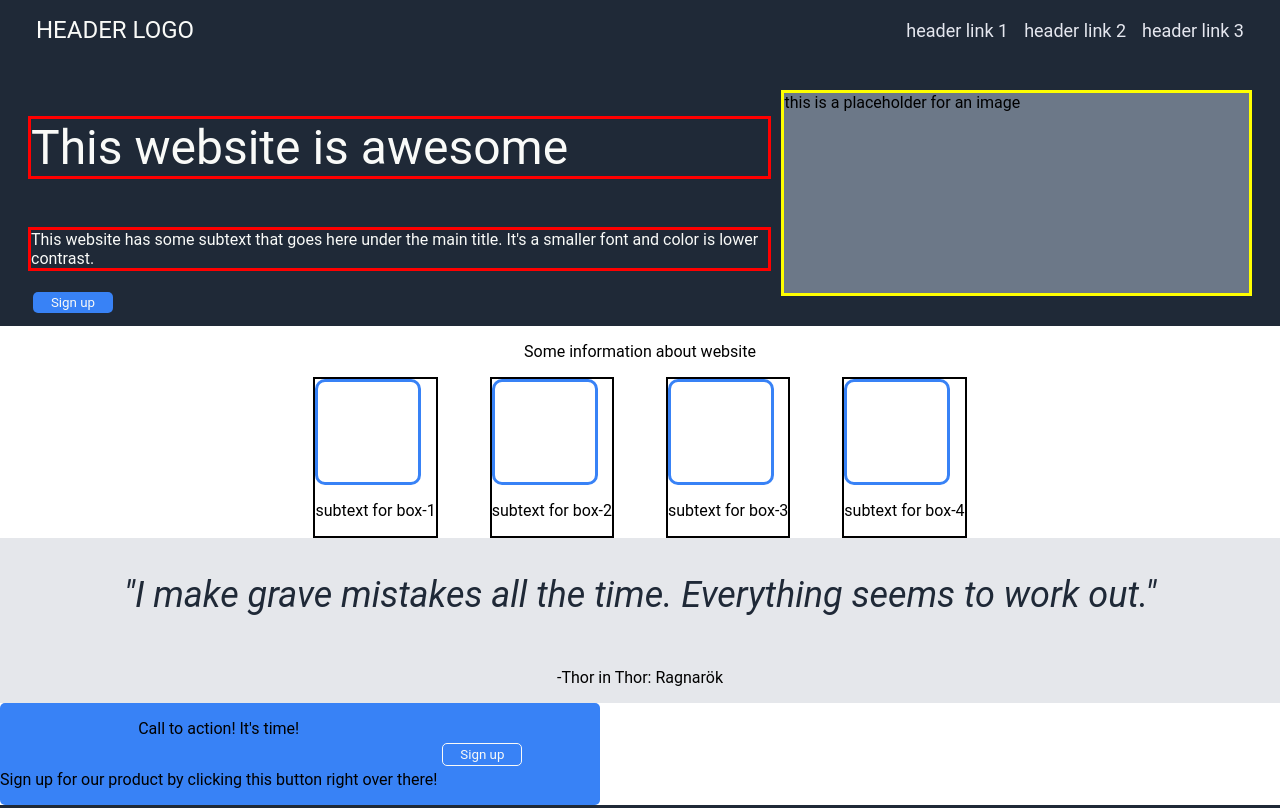
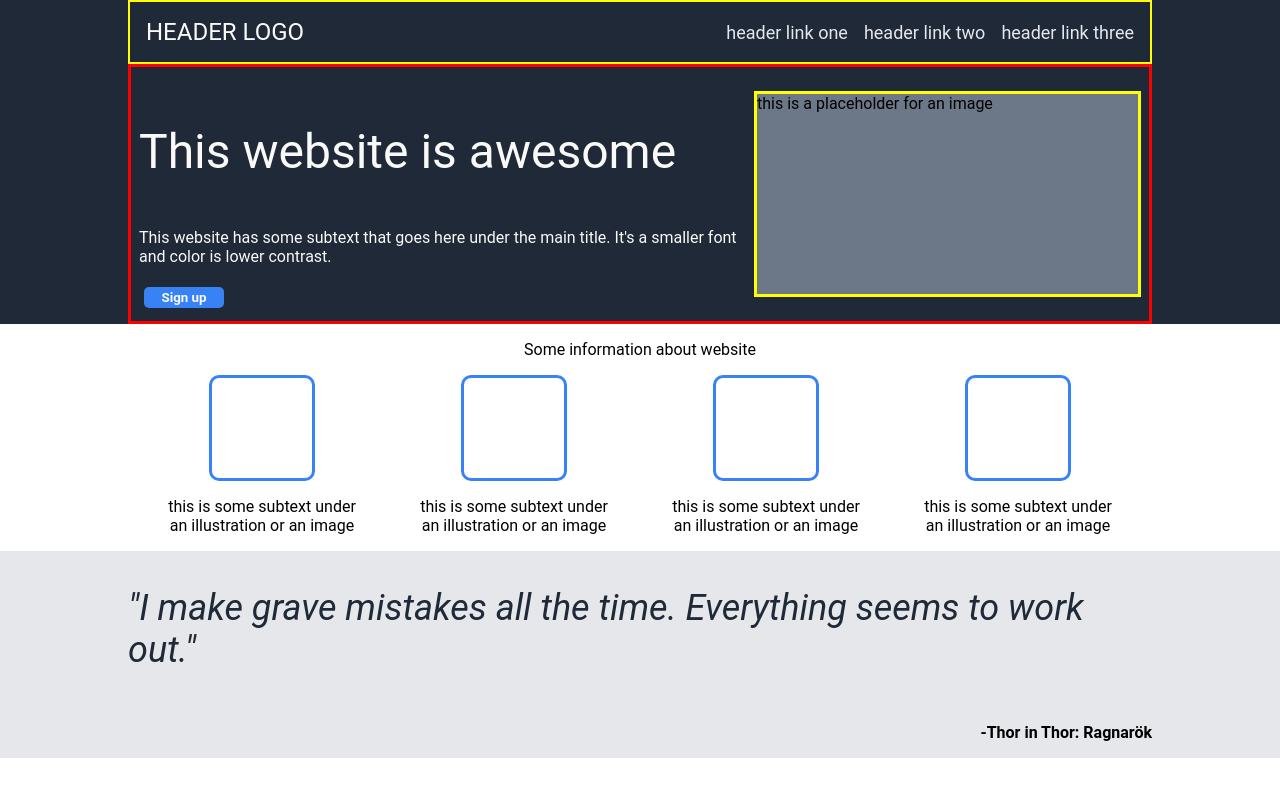
Before and after one commit to VishnuVelukutty/The-Odin-Projects, a plain HTML site: page Foundation-Assignments/Assignment-2-Landing-Page/index.html in a window 1280 px wide. Shown: the top 808 px of the page. Drawn offline with Linux system fonts and the light colour scheme.

Commit message:
Changes-1

```diff
--- a/Foundation-Assignments/Assignment-2-Landing-Page/index.html
+++ b/Foundation-Assignments/Assignment-2-Landing-Page/index.html
@@ -11,14 +11,14 @@
     <div class="section-1">
         <div class="nav">
             <div class="nav-left">
-                <div class="logo">
+                <div class="nav-logo">
                     HEADER LOGO
                 </div>
             </div>
             <div class="nav-right">
-                <div class="header-link">header link 1</div>
-                <div class="header-link">header link 2</div>
-                <div class="header-link">header link 3</div>
+                <div class="nav-link">header link one</div>
+                <div class="nav-link">header link two</div>
+                <div class="nav-link">header link three</div>
             </div>
         </div>
         <div class="header">
@@ -32,7 +32,6 @@
             <div class="header-right">
                 this is a placeholder for an image
             </div>
-
         </div>
     </div>
 
@@ -41,19 +40,19 @@
         <div class="container">
             <div class="box-grp">
                 <div class="image-box"></div>
-                <p>subtext for box-1</p>
+                <p>this is some subtext under an illustration or an image</p>
             </div>
             <div class="box-grp">
                 <div class="image-box"></div>
-                <p>subtext for box-2</p>
+                <p>this is some subtext under an illustration or an image</p>
             </div>
             <div class="box-grp">
                 <div class="image-box"></div>
-                <p>subtext for box-3</p>
+                <p>this is some subtext under an illustration or an image</p>
             </div>
             <div class="box-grp">
                 <div class="image-box"></div>
-                <p>subtext for box-4</p>
+                <p>this is some subtext under an illustration or an image</p>
             </div>
         </div>
     </div>
@@ -62,17 +61,15 @@
         <p class="quote">
             "I make grave mistakes all the time. Everything seems to work out."
         </p>
-        <p>-Thor in Thor: Ragnarök</p>
-
+        <p class="quote-subtext">-Thor in Thor: Ragnarök</p>
     </div>
 
     <div class="section-4">
         <div class="blue-box">
             <div class="box-left">
-                <p>Call to action! It's time!</p>
-                <p>Sign up for our product by clicking this button right over there!</p>
+                <p class="box-text">Call to action! It's time!</p>
+                <p class="box-subtext">Sign up for our product by clicking this button right over there!</p>
             </div>
-
             <div class="box-right">
                 <button class="white-border">Sign up</button>
             </div>
--- a/Foundation-Assignments/Assignment-2-Landing-Page/style.css
+++ b/Foundation-Assignments/Assignment-2-Landing-Page/style.css
@@ -10,6 +10,7 @@ body {
 button {
     background-color: #3882f6;
     color: #f9faf8;
+    font-weight: bold;
     width: 80px;
     padding: 3px;
     margin: 5px;
@@ -18,75 +19,93 @@ button {
     /* imp helps to remove border */
 }
 
-.logo {
-    font-size: 24px;
-    color: #f9faf8;
-}
 
 .section-1 {
     background-color: #1f2937;
-    padding: 0px 20px 0px 20px;
+    padding: 0px 10% 0px;
 
 }
 
-.hero-main-text {
-    font-size: 48px;
-}
-
-.header-link {
-    color: #e5e7ef;
-    font-size: 18px;
-}
+/* ---------------- Navigation style start ---------------- */
 
 .nav {
     padding: 16px;
     display: flex;
     align-items: center;
+    /* justify-content: space-around; */
     justify-content: space-between;
+    border: 2px solid yellow;
 
 }
+
+.nav-logo {
+    font-size: 24px;
+    color: #f9faf8;
+}
+
+
+.nav-left,
+.nav-right {
+    display: flex;
+    /* align-items: center; */
+    gap: 16px;
+}
+
+.nav-link {
+    color: #e5e7ef;
+    font-size: 18px;
+}
+
+/* ---------------- Navigation style end ---------------- */
+
+
+/* ---------------- Header style start ---------------- */
+.hero-main-text {
+    font-size: 48px;
+}
+
 
 .header {
     padding: 8px;
     display: flex;
-    /* flex: 1; */
     align-items: center;
-    justify-content: space-between;
+    justify-content: space-around;
     gap: 10px;
+    margin: 0;
+    border: 3px solid red;
+
 }
 
 .hero-main-text,
 .hero-sub-text {
     flex-wrap: wrap;
-    border: 3px solid red;
     color: #f9faf8;
 
 }
-
-.nav-left,
-.nav-right {
-    display: flex;
-    align-items: center;
-    gap: 16px;
-}
-
 
 .header-right {
     height: 200px;
     width: 500px;
     background-color: #6c7888;
-        border: 3px solid yellow;
+    border: 3px solid yellow;
 
 }
 
-.header-left{
+.header-left,
+.header-right {
+    /* display: flex;
+    flex-direction: column;
+    justify-content: space-between; */
+    /* gap: 16px; */
+    /* align-items: center; */
+}
 
-}
+/* ---------------- Header style end ---------------- */
+
 
 .section-2 {
     text-align: center;
-    padding: 0px 20px 0px 20px;
-
+    padding: 0px 10% 0px;
 }
 
 .image-box {
@@ -103,8 +122,10 @@ button {
 }
 
 .box-grp {
-    border: 2px solid black;
     max-width: 200px;
+    display: flex;
+    flex-direction: column;
+    align-items: center;
 }
 
 .section-3 {
@@ -112,9 +133,8 @@ button {
     display: flex;
     flex-direction: column;
     justify-content: center;
-    align-items: center;
-    padding: 0px 20px 0px 20px;
-
+    align-items: flex-end;
+    padding: 0px 10% 0px;
 }
 
 .quote {
@@ -123,18 +143,32 @@ button {
     color: #1f2937;
 }
 
+.quote-subtext {
+    font-weight: bold;
+}
+
 .white-border {
     border: 1px solid #f9faf8;
+}
+
+.section-4 {
+    height: 300px;
+    display: flex;
+    justify-content: center;
+    align-items: center;
+    padding: 0px 10% 0px;
+
 }
 
 .blue-box {
     background-color: #3882f6;
     border-radius: 5px;
-    width: 600px;
+    width: 100%;
+    height: 90px;
     display: flex;
-    /* flex-direction: column;
-    justify-content: center;
-    align-items: center; */
+    /* gap: 20px; */
+    justify-content: space-around;
+    align-items: center;
 
 }
 
@@ -148,15 +182,25 @@ button {
     font-size: 12px;
 }
 
-.box-left{
+.box-left {
+    color: #f9faf8;
     display: flex;
     flex-direction: column;
+    margin: 0px;
+}
+
+.box-right {
+    display: flex;
     justify-content: center;
     align-items: center;
 }
 
-.box-right{
-    display: flex;
-    justify-content: center;
-    align-items: center;
+
+.box-text {
+    font-weight: bold;
 }
+
+.box-subtext {
+    margin: 0;
+    padding: 0;
+}
```
